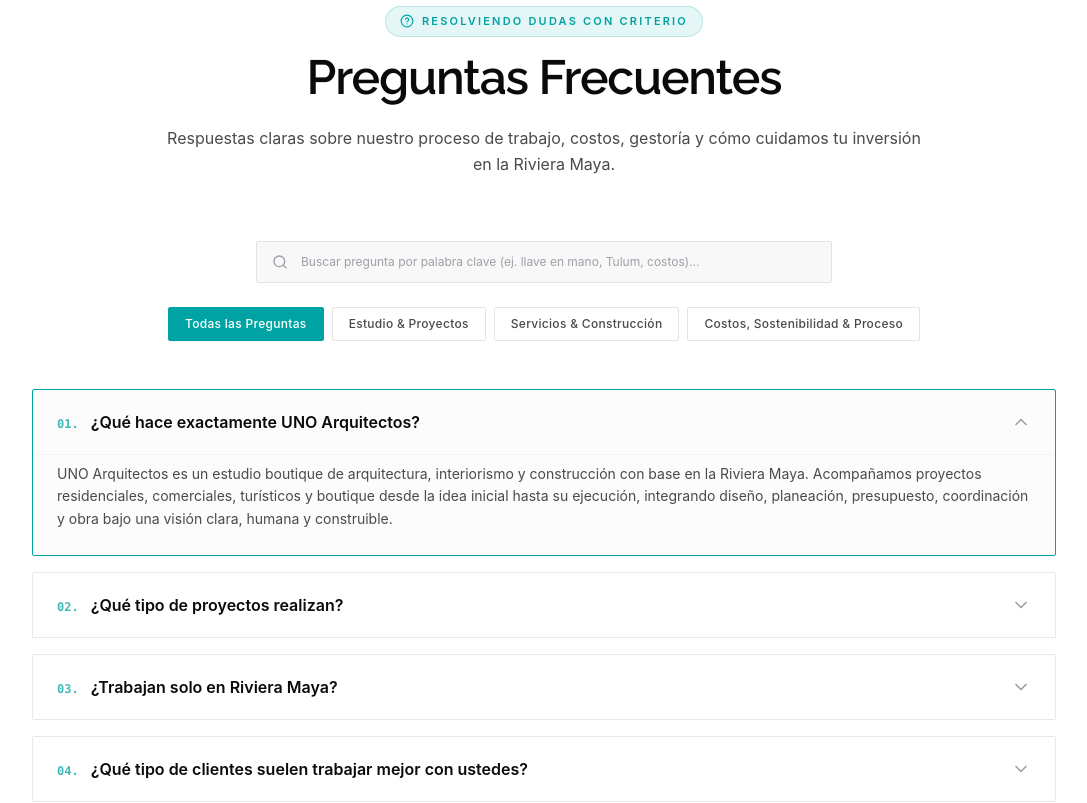
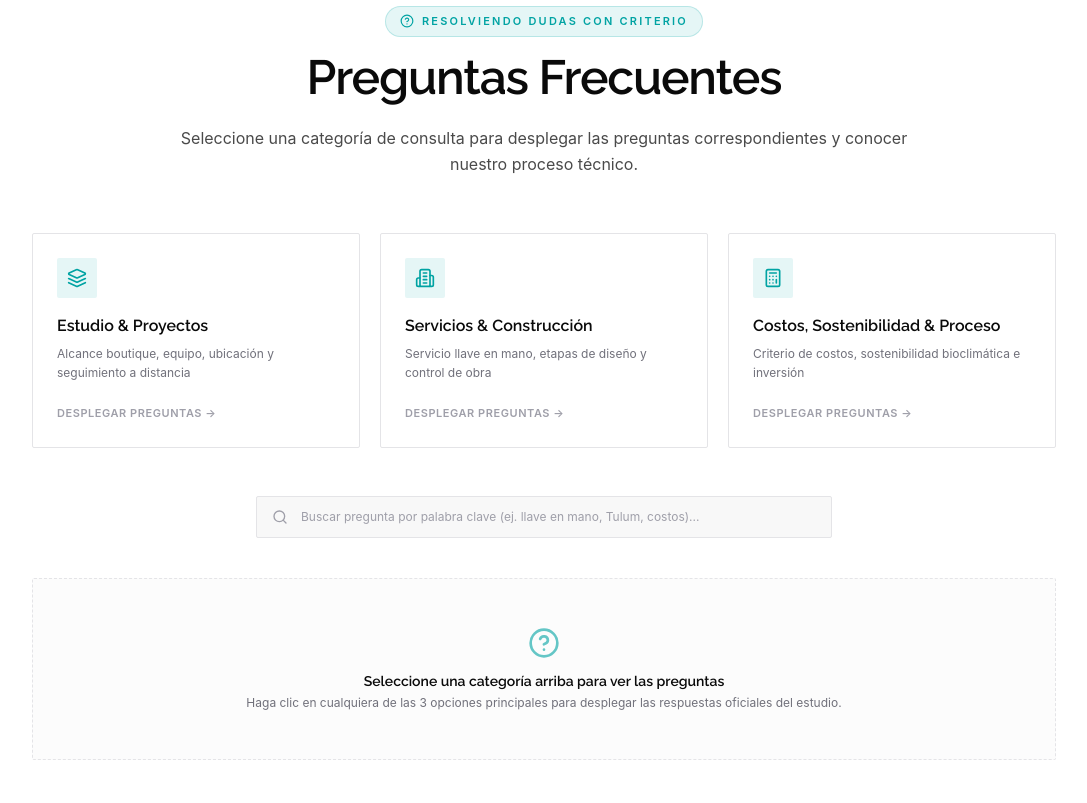
Before and after one commit to gastonmorante/uno-arquitectos, a React (Vite) app: page / in a window 1280 px wide. Shown: the part 4700-5503 px from the top of the page, without its empty margins (96-1183 px from the left). Built offline with nearby package versions, Linux system fonts and the light colour scheme.

Commit message:
Add files via upload

```diff
--- a/src/components/Faqs.tsx
+++ b/src/components/Faqs.tsx
@@ -1,27 +1,48 @@
 import React, { useState, useMemo } from "react";
 import { motion, AnimatePresence } from "motion/react";
-import { Search, ChevronDown, MessageSquare, ArrowUpRight, HelpCircle } from "lucide-react";
+import { Search, ChevronDown, MessageSquare, ArrowUpRight, HelpCircle, Layers, Building2, Calculator, CheckCircle2 } from "lucide-react";
 import { useLanguage } from "../context/LanguageContext";
-import { faqsData, FAQItem } from "../data/faqs";
+import { faqsData } from "../data/faqs";
 
 export default function Faqs() {
   const { language } = useLanguage();
   const isEs = language === "es";
 
-  const [activeCategory, setActiveCategory] = useState<"all" | "general" | "services" | "finance">("all");
+  // State: selectedCategory is null initially until user selects a category option
+  const [selectedCategory, setSelectedCategory] = useState<"general" | "services" | "finance" | "all" | null>(null);
   const [searchQuery, setSearchQuery] = useState("");
-  const [openId, setOpenId] = useState<string | null>("faq-1");
+  const [openId, setOpenId] = useState<string | null>(null);
 
   const categories = [
-    { id: "all", label: isEs ? "Todas las Preguntas" : "All Questions" },
-    { id: "general", label: isEs ? "Estudio & Proyectos" : "Studio & Projects" },
-    { id: "services", label: isEs ? "Servicios & Construcción" : "Services & Turnkey" },
-    { id: "finance", label: isEs ? "Costos, Sostenibilidad & Proceso" : "Costs & Process" },
+    {
+      id: "general",
+      title: isEs ? "Estudio & Proyectos" : "Studio & Projects",
+      subtitle: isEs ? "Alcance boutique, equipo, ubicación y seguimiento a distancia" : "Boutique scope, team, location, and remote investor tracking",
+      icon: Layers,
+      count: 8,
+    },
+    {
+      id: "services",
+      title: isEs ? "Servicios & Construcción" : "Services & Turnkey",
+      subtitle: isEs ? "Servicio llave en mano, etapas de diseño y control de obra" : "Turnkey execution, design phases, and site supervision",
+      icon: Building2,
+      count: 6,
+    },
+    {
+      id: "finance",
+      title: isEs ? "Costos, Sostenibilidad & Proceso" : "Costs & Process",
+      subtitle: isEs ? "Criterio de costos, sostenibilidad bioclimática e inversión" : "Budgeting criteria, bioclimatics, and investment security",
+      icon: Calculator,
+      count: 6,
+    },
   ];
 
   const filteredFaqs = useMemo(() => {
+    if (!selectedCategory && !searchQuery.trim()) return [];
+
     return faqsData.filter((item) => {
-      const matchesCategory = activeCategory === "all" || item.category === activeCategory;
+      const matchesCategory =
+        !selectedCategory || selectedCategory === "all" || item.category === selectedCategory;
       const qText = isEs ? item.question.es : item.question.en;
       const aText = isEs ? item.answer.es : item.answer.en;
       const query = searchQuery.toLowerCase().trim();
@@ -33,7 +54,7 @@ export default function Faqs() {
 
       return matchesCategory && matchesSearch;
     });
-  }, [activeCategory, searchQuery, isEs]);
+  }, [selectedCategory, searchQuery, isEs]);
 
   const toggleAccordion = (id: string) => {
     setOpenId((prev) => (prev === id ? null : id));
@@ -49,7 +70,7 @@ export default function Faqs() {
     <section id="faqs" className="py-24 px-6 md:px-12 bg-white text-[#4A4A4A] font-sans border-t border-zinc-100 relative overflow-hidden">
       <div className="max-w-5xl mx-auto">
         {/* Section Header */}
-        <div className="text-center max-w-3xl mx-auto mb-16">
+        <div className="text-center max-w-3xl mx-auto mb-14">
           <div className="inline-flex items-center gap-2 px-3.5 py-1.5 rounded-full bg-[#00A3A3]/10 border border-[#00A3A3]/20 mb-4">
             <HelpCircle className="w-3.5 h-3.5 text-[#00A3A3]" />
             <span className="text-[11px] font-semibold uppercase tracking-[0.2em] text-[#00A3A3]">
@@ -61,20 +82,75 @@ export default function Faqs() {
           </h2>
           <p className="text-sm md:text-base text-[#4A4A4A] font-normal leading-relaxed">
             {isEs
-              ? "Respuestas claras sobre nuestro proceso de trabajo, costos, gestoría y cómo cuidamos tu inversión en la Riviera Maya."
-              : "Clear answers regarding our work process, budgeting, environmental permitting, and how we protect your investment in the Riviera Maya."}
+              ? "Seleccione una categoría de consulta para desplegar las preguntas correspondientes y conocer nuestro proceso técnico."
+              : "Select a category option below to display the corresponding FAQs and review our technical process."}
           </p>
         </div>
 
-        {/* Search Bar & Category Filters */}
-        <div className="mb-12 space-y-6">
-          {/* Search Input */}
+        {/* Category Option Selection Grid */}
+        <div className="grid grid-cols-1 md:grid-cols-3 gap-5 mb-12">
+          {categories.map((cat) => {
+            const Icon = cat.icon;
+            const isSelected = selectedCategory === cat.id;
+
+            return (
+              <button
+                key={cat.id}
+                onClick={() => {
+                  setSelectedCategory(cat.id as any);
+                  setOpenId(null);
+                }}
+                className={`p-6 text-left border rounded-xs transition-all duration-300 cursor-pointer relative group overflow-hidden ${
+                  isSelected
+                    ? "border-[#00A3A3] bg-zinc-50 shadow-md ring-1 ring-[#00A3A3]"
+                    : "border-zinc-200 bg-white hover:border-[#00A3A3]/50 hover:bg-zinc-50/50"
+                }`}
+              >
+                <div className="flex items-center justify-between mb-4">
+                  <div
+                    className={`w-10 h-10 rounded-xs flex items-center justify-center transition-colors ${
+                      isSelected
+                        ? "bg-[#00A3A3] text-white"
+                        : "bg-[#00A3A3]/10 text-[#00A3A3] group-hover:bg-[#00A3A3] group-hover:text-white"
+                    }`}
+                  >
+                    <Icon className="w-5 h-5" />
+                  </div>
+                  {isSelected && <CheckCircle2 className="w-5 h-5 text-[#00A3A3]" />}
+                </div>
+                <h3 className="text-base font-semibold text-[#0a0a0a] mb-1.5 group-hover:text-[#00A3A3] transition-colors">
+                  {cat.title}
+                </h3>
+                <p className="text-xs text-zinc-500 font-normal leading-relaxed mb-4">
+                  {cat.subtitle}
+                </p>
+                <span
+                  className={`text-[11px] font-semibold uppercase tracking-wider transition-colors inline-flex items-center gap-1 ${
+                    isSelected ? "text-[#00A3A3]" : "text-zinc-400 group-hover:text-[#00A3A3]"
+                  }`}
+                >
+                  {isSelected
+                    ? isEs ? "Categoría Activa" : "Active Category"
+                    : isEs ? "Desplegar Preguntas →" : "View Questions →"}
+                </span>
+              </button>
+            );
+          })}
+        </div>
+
+        {/* Search Bar & View All Toggle (Visible once a category or search is active) */}
+        <div className="mb-10 space-y-4">
           <div className="relative max-w-xl mx-auto">
             <Search className="absolute left-4 top-1/2 -translate-y-1/2 w-4 h-4 text-zinc-400 pointer-events-none" />
             <input
               type="text"
               value={searchQuery}
-              onChange={(e) => setSearchQuery(e.target.value)}
+              onChange={(e) => {
+                setSearchQuery(e.target.value);
+                if (!selectedCategory && e.target.value.trim()) {
+                  setSelectedCategory("all");
+                }
+              }}
               placeholder={
                 isEs
                   ? "Buscar pregunta por palabra clave (ej. llave en mano, Tulum, costos)..."
@@ -92,26 +168,37 @@ export default function Faqs() {
             )}
           </div>
 
-          {/* Category Tabs */}
-          <div className="flex flex-wrap justify-center gap-2">
-            {categories.map((cat) => (
+          {selectedCategory && (
+            <div className="flex justify-center items-center gap-3 text-xs text-zinc-500">
+              <span>
+                {isEs ? "Mostrando preguntas de:" : "Showing questions for:"}{" "}
+                <strong className="text-[#0a0a0a] font-semibold uppercase tracking-wider">
+                  {selectedCategory === "all"
+                    ? isEs ? "Todas las Categorías" : "All Categories"
+                    : categories.find((c) => c.id === selectedCategory)?.title}
+                </strong>
+              </span>
               <button
-                key={cat.id}
-                onClick={() => setActiveCategory(cat.id as any)}
-                className={`px-4 py-2 text-xs font-medium tracking-wide rounded-xs transition-all cursor-pointer border ${
-                  activeCategory === cat.id
-                    ? "bg-[#00A3A3] text-white border-[#00A3A3] shadow-xs"
-                    : "bg-white text-[#4A4A4A] border-zinc-200 hover:border-[#00A3A3] hover:text-[#00A3A3]"
-                }`}
+                onClick={() => setSelectedCategory("all")}
+                className="text-[#00A3A3] font-semibold hover:underline"
               >
-                {cat.label}
+                {isEs ? "(Ver Todas)" : "(View All)"}
               </button>
-            ))}
             </div>
+          )}
         </div>
 
-        {/* FAQ Accordion List */}
-        <div className="space-y-4">
+        {/* FAQ Accordion List (Deployed only when selectedCategory is set or search is active) */}
+        <AnimatePresence mode="wait">
+          {selectedCategory ? (
+            <motion.div
+              key={selectedCategory + searchQuery}
+              initial={{ opacity: 0, y: 15 }}
+              animate={{ opacity: 1, y: 0 }}
+              exit={{ opacity: 0, y: -15 }}
+              transition={{ duration: 0.35, ease: "easeOut" }}
+              className="space-y-4"
+            >
               {filteredFaqs.length > 0 ? (
                 filteredFaqs.map((faq, index) => {
                   const isOpen = openId === faq.id;
@@ -175,7 +262,7 @@ export default function Faqs() {
                   <button
                     onClick={() => {
                       setSearchQuery("");
-                  setActiveCategory("all");
+                      setSelectedCategory("all");
                     }}
                     className="text-xs font-semibold text-[#00A3A3] hover:underline"
                   >
@@ -183,7 +270,26 @@ export default function Faqs() {
                   </button>
                 </div>
               )}
-        </div>
+            </motion.div>
+          ) : (
+            /* Prompt state before category selection */
+            <motion.div
+              initial={{ opacity: 0 }}
+              animate={{ opacity: 1 }}
+              className="text-center py-12 px-6 bg-zinc-50/50 border border-dashed border-zinc-200 rounded-xs"
+            >
+              <HelpCircle className="w-8 h-8 text-[#00A3A3] mx-auto mb-3 opacity-60" />
+              <h4 className="text-sm font-semibold text-[#0a0a0a] mb-1">
+                {isEs ? "Seleccione una categoría arriba para ver las preguntas" : "Select a category above to view questions"}
+              </h4>
+              <p className="text-xs text-zinc-500 font-normal">
+                {isEs
+                  ? "Haga clic en cualquiera de las 3 opciones principales para desplegar las respuestas oficiales del estudio."
+                  : "Click any of the 3 primary options above to reveal our official responses."}
+              </p>
+            </motion.div>
+          )}
+        </AnimatePresence>
 
         {/* Bottom Conversion Banner */}
         <div className="mt-16 bg-[#0a0a0a] text-white p-8 md:p-12 rounded-xs relative overflow-hidden flex flex-col md:flex-row items-center justify-between gap-8 border border-zinc-800">
```
Lines whose indentation alone changed are shown as unchanged.
